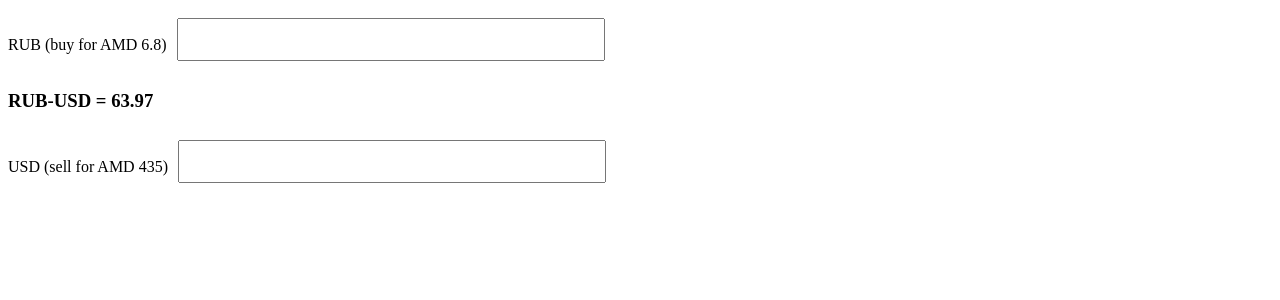
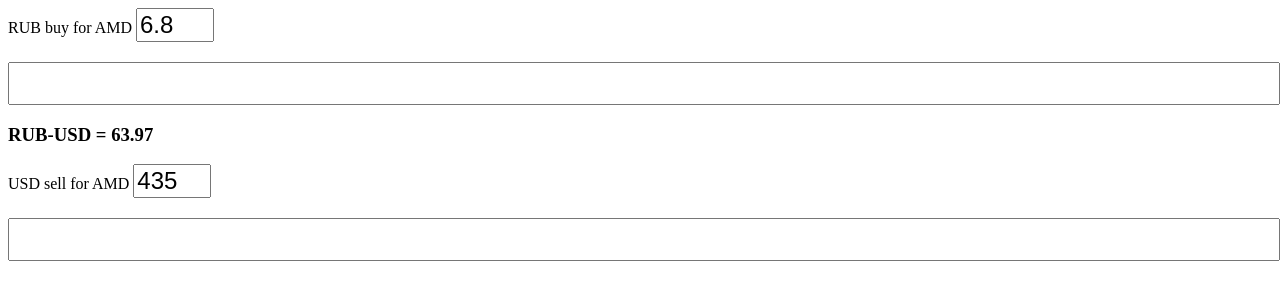
Before and after one commit to GoodDayForSurf/test-grid-keys, a plain HTML site: page convert.html in a window 1280 px wide. Drawn offline with nearby package versions, Linux system fonts and the light colour scheme.

Commit message:
currency RUB to USD converter

```diff
--- a/convert.html
+++ b/convert.html
@@ -5,50 +5,66 @@
     <meta name="viewport"
           content="width=device-width, user-scalable=no, initial-scale=1.0, maximum-scale=1.0, minimum-scale=1.0">
     <meta http-equiv="X-UA-Compatible" content="ie=edge">
+    <meta http-equiv="Access-Control-Allow-Origin" content="*">
+    <meta http-equiv="X-Frame-Options" content="ALLOW-FROM https://www.sas.am">
     <script src="https://code.jquery.com/jquery-3.6.0.slim.min.js" integrity="sha256-u7e5khyithlIdTpu22PHhENmPcRdFiHRjhAuHcs05RI=" crossorigin="anonymous"></script>
     <style>
-        input { font-size: 32px;}
+        input {
+            font-size: 32px;
+            width: 100%;
+            margin: 0;
+        }
     </style>
     <title>Document</title>
 </head>
 <body>
-<div >
-    <div style="display: flex; align-items: baseline">
-        <div>RUB (buy for AMD <span id="rub_amd">0</span>)</div>
-        <input id="rub_inp" type="number" style="margin: 10px;">
+<div style="display: flex; flex-direction: column">
+    <div style="display: flex;flex-direction:column;align-items: baseline">
+        <div>RUB buy for AMD <input type="number" step="0.1" style="width:70px;font-size: 24px" id="rub_amd"></input></div>
+        <input id="rub_inp" type="number" style="margin-top:20px;">
     </div>
 
     <h3>RUB-USD = <span id="rub_usd"></span></h3>
 
-    <div style="display: flex;align-items: baseline">
-        <div>USD (sell for AMD <span id="amd_usd">0</span>)</div>
-        <input id="usd_inp" type="number" style="margin: 10px;">
+    <div style="display: flex;flex-direction:column;align-items: baseline">
+        <div>USD sell for AMD <input type="number" style="width:70px;font-size: 24px" id="amd_usd"></div>
+        <input id="usd_inp" type="number" style="margin-top:20px">
     </div>
 </div>
+
+
+</iframe>
 <script>
     const RUB_AMD = 6.8;
     const AMD_USD = 435;
+    const usd_inp = $('#usd_inp');
+    const rub_inp = $('#rub_inp');
+    let lastUsedInput = rub_inp;
 
-    $('#rub_amd').text(RUB_AMD)
-    $('#amd_usd').text(AMD_USD)
+    $('#rub_amd')[0].value = (RUB_AMD);
+    $('#amd_usd')[0].value = (AMD_USD)
     $('#rub_usd').text( rnd(AMD_USD / RUB_AMD))
 
-    $('#rub_inp').on('keyup', (v, el )=> {
-        console.log($('#usd_inp'))
-
+    rub_inp.on('keyup', (v, el )=> {
+        lastUsedInput = rub_inp;
         const value = v.target.value * RUB_AMD / AMD_USD
         $('#usd_inp')[0].value = rnd(value)
     })
 
-    $('#usd_inp').on('keyup', (v, el )=> {
+    usd_inp.on('keyup', (v, el )=> {
+        lastUsedInput = usd_inp;
         const value = v.target.value * AMD_USD / RUB_AMD;
         $('#rub_inp')[0].value = rnd(value)
     })
+
+
 
     function rnd(val) {
         return (Math.round(val * 100 ) / 100).toFixed(2)
     }
 
+
+
 </script>
 </body>
 </html>
```
